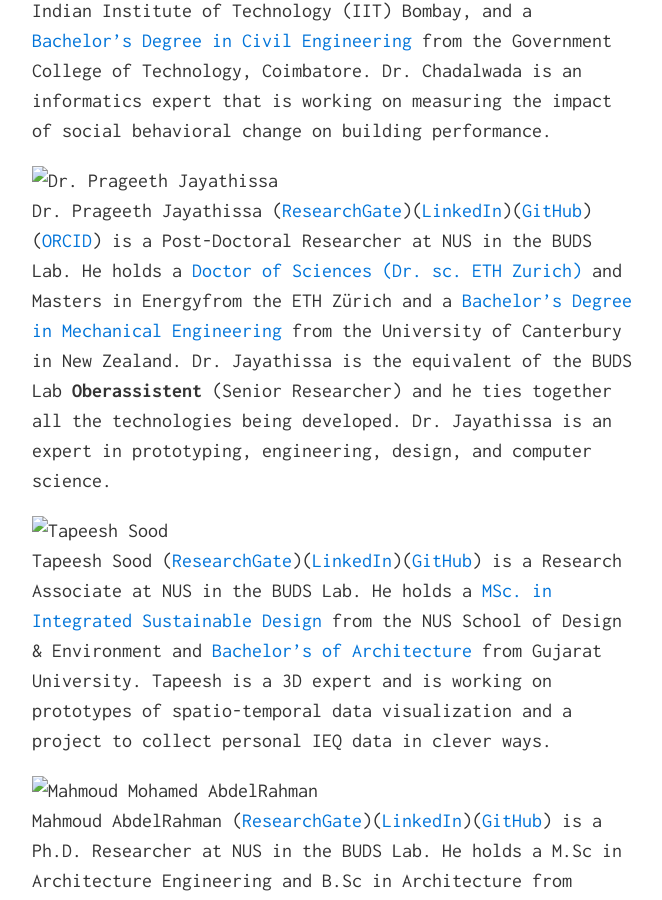
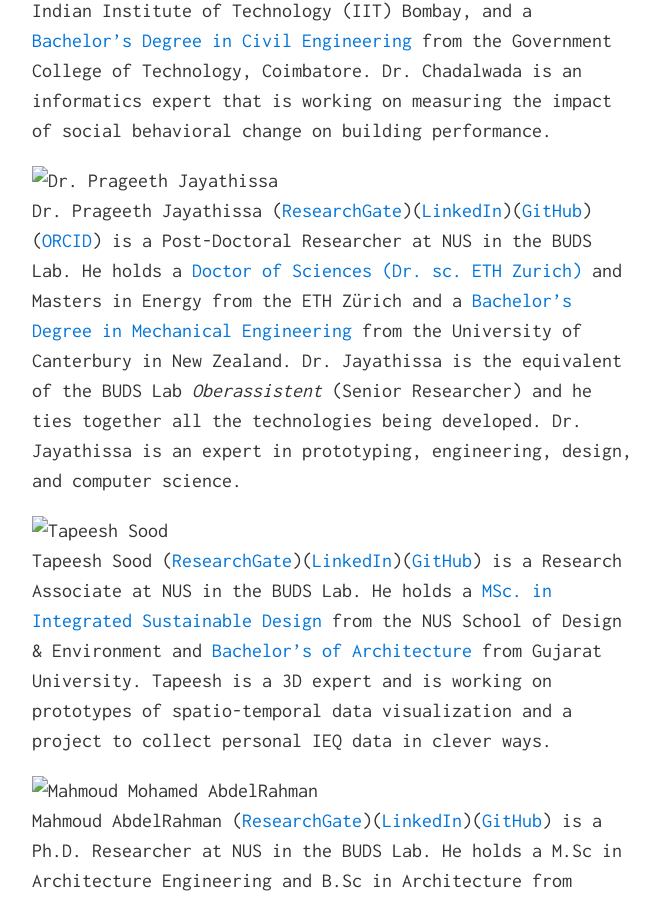
Before and after one commit to buds-lab/buds-lab.github.io, a Jekyll site: the page built from index.md, in a window 1280 px wide and 900 px high, scrolled down 2344 px. Shown: the whole window, without its empty margins (308-970 px from the left). Built offline with Jekyll 4.4.1, drawn with Linux system fonts in a browser that asks for light colours.

Commit message:
tweaks on pj's profile

```diff
--- a/index.md
+++ b/index.md
@@ -34,7 +34,7 @@ Dr. Clayton Miller ([ResearchGate](http://bit.ly/2nirRMQ){:target="_blank"})([Li
 Dr. Jayashree Chadalawada ([ResearchGate](https://www.researchgate.net/profile/Jayashree_Chadalawada){:target="_blank"})([LinkedIn](https://www.linkedin.com/in/pjayathissa/){:target="_blank"})([GitHub](https://github.com/pjayathissa){:target="_blank"}) is a Post-Doctoral Researcher at NUS in the BUDS Lab. She holds a [Ph.D. in Hydroinformatics](http://cee.nus.edu.sg/){:target="_blank"} from the NUS Dept. of Civil and Environmental Engineering, a [Master's of Technology (MTech)](http://www.iitb.ac.in/students/en){:target="_blank"} from the Indian Institute of Technology (IIT) Bombay, a [Master's of Technology (MTech)](http://www.iitb.ac.in/students/en){:target="_blank"} from the Indian Institute of Technology (IIT) Bombay, and a [Bachelor's Degree in Civil Engineering](http://www.gct.ac.in/){:target="_blank"} from the Government College of Technology, Coimbatore. Dr. Chadalwada is an informatics expert that is working on measuring the impact of social behavioral change on building performance.
 
 ![Dr. Prageeth Jayathissa](buds-lab.github.io/pjjayasthissa.jpeg)
-Dr. Prageeth Jayathissa ([ResearchGate](https://www.researchgate.net/profile/Prageeth_Jayathissa){:target="_blank"})([LinkedIn](https://www.linkedin.com/in/jayashree-chadalawada-b241132b/){:target="_blank"})([GitHub](https://github.com/Jayashreerao){:target="_blank"})([ORCID](https://orcid.org/0000-0003-3833-1852){:target="_blank"}) is a Post-Doctoral Researcher at NUS in the BUDS Lab.  He holds a [Doctor of Sciences (Dr. sc. ETH Zurich)](http://bit.ly/2nsD908){:target="_blank"} and Masters in Energyfrom the ETH Z&uuml;rich and a [Bachelor's Degree in Mechanical Engineering](https://www.canterbury.ac.nz/){:target="_blank"} from the University of Canterbury in New Zealand. Dr. Jayathissa is the equivalent of the BUDS Lab **Oberassistent** (Senior Researcher) and he ties together all the technologies being developed. Dr. Jayathissa is an expert in prototyping, engineering, design, and computer science.
+Dr. Prageeth Jayathissa ([ResearchGate](https://www.researchgate.net/profile/Prageeth_Jayathissa){:target="_blank"})([LinkedIn](https://www.linkedin.com/in/jayashree-chadalawada-b241132b/){:target="_blank"})([GitHub](https://github.com/Jayashreerao){:target="_blank"})([ORCID](https://orcid.org/0000-0003-3833-1852){:target="_blank"}) is a Post-Doctoral Researcher at NUS in the BUDS Lab.  He holds a [Doctor of Sciences (Dr. sc. ETH Zurich)](http://bit.ly/2nsD908){:target="_blank"} and Masters in Energy from the ETH Z&uuml;rich and a [Bachelor's Degree in Mechanical Engineering](https://www.canterbury.ac.nz/){:target="_blank"} from the University of Canterbury in New Zealand. Dr. Jayathissa is the equivalent of the BUDS Lab *Oberassistent* (Senior Researcher) and he ties together all the technologies being developed. Dr. Jayathissa is an expert in prototyping, engineering, design, and computer science.
 
 <!-- ![Dongkyu Lee](buds-lab.github.io/dongkyu.png)
 Dongkyu Lee ([ResearchGate](https://www.researchgate.net/profile/Dongkyu_Lee10){:target="_blank"})([LinkedIn](https://www.linkedin.com/in/dongkyu-lee-5ba66764/){:target="_blank"})([GitHub](https://github.com/Kyu2){:target="_blank"}) is a Research Associate and Ph.D. candidate at NUS in the BUDS Lab. He holds a [MSc. in Machine Learning](https://ee.kaist.ac.kr/?language=en){:target="_blank"} from the Korea Advanced Institute of Science and Technology (KAIST), a [MSc. in Environmental Engineering and Sustainable Development](http://www.imperial.ac.uk/civil-engineering/prospective-students/postgraduate-taught-admissions/environmental-engineering-cluster/msc-environmental-engineering/){:target="_blank"} from Imperial College London, and a dual Bachelor's Degree in Architectural Engineering from the [Illinois Institute of Technology](https://engineering.iit.edu/programs/undergraduate/bachelor-science-architectural-engineering){:target="_blank"} and [Hanyang University](http://www.hanyang.ac.kr/web/eng/e1012){:target="_blank"}. He has worked as a research manager at Hyundai Engineering for three years before coming to NUS and is an expert in machine learning for the built environment and IoT analytics. -->
```
